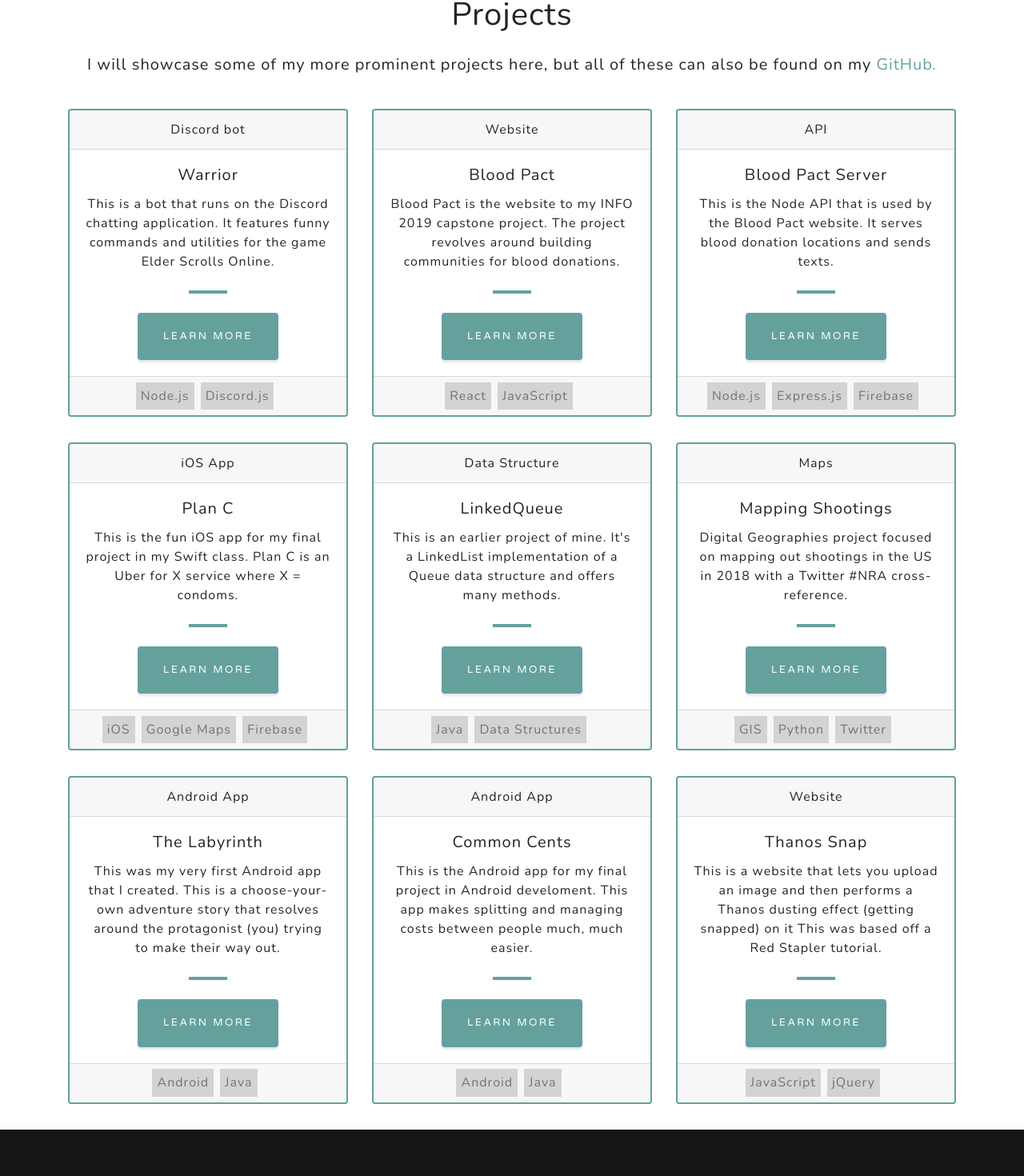
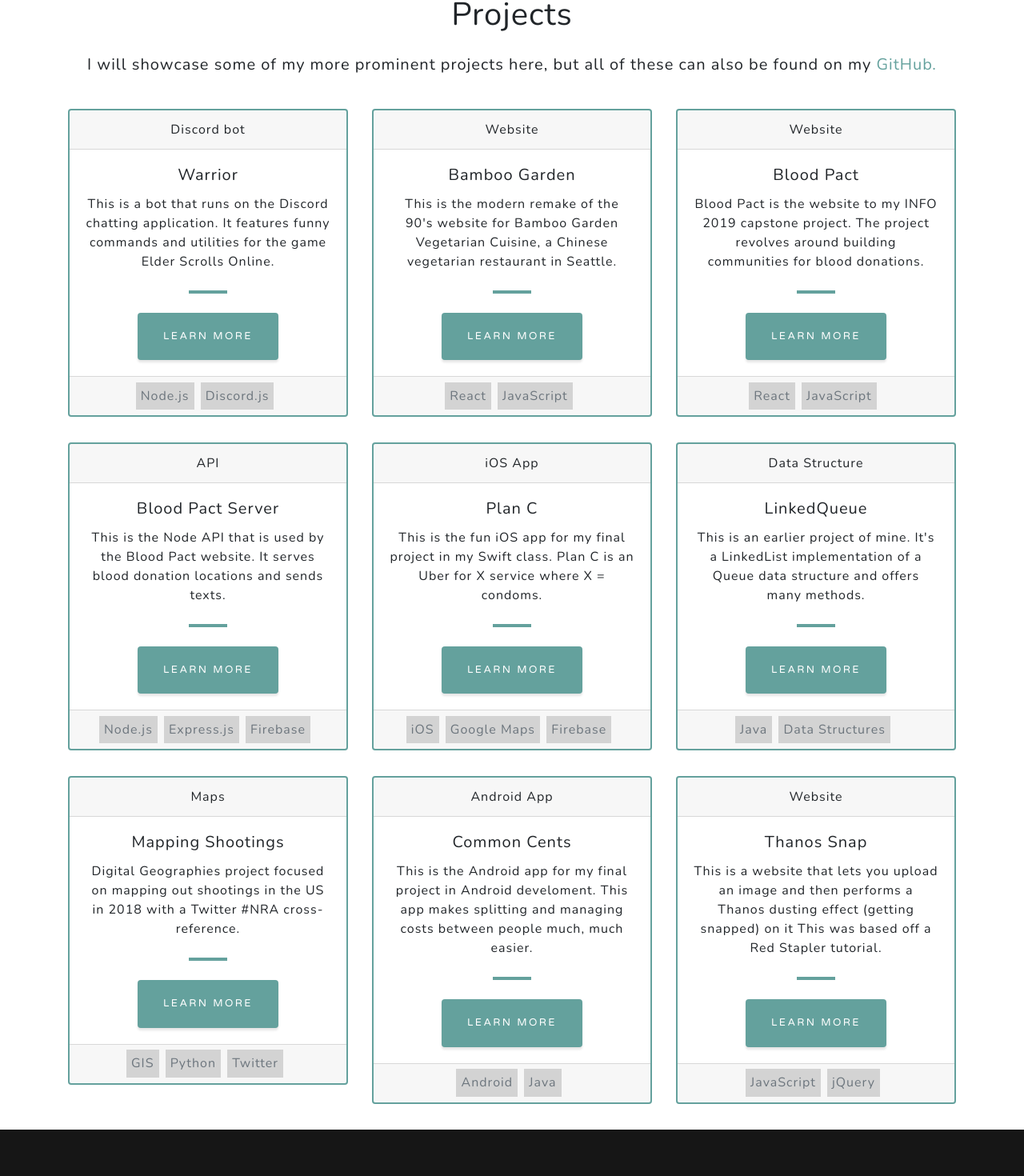
Before and after one commit to natetan/about, a React (Create React App) app: page / in a window 1280 px wide. Shown: the part 1286-2756 px from the top of the page at 80% size. Built offline with nearby package versions, Linux system fonts and the light colour scheme.

Commit message:
Add bg proj

```diff
--- a/src/components/ProjectsPage/ProjectsPage.js
+++ b/src/components/ProjectsPage/ProjectsPage.js
@@ -10,7 +10,7 @@ export default class ProjectsPage extends Component {
   render() {
     let projects = Object.keys(strings.projects).map((item, index) => {
       return (
-        <Col md={4} key={index}>
+        <Col md={6} lg={4} key={index}>
           <ProjectCard project={strings.projects[item]} />
         </Col>
       )
--- a/src/resources/strings.json
+++ b/src/resources/strings.json
@@ -40,6 +40,13 @@
       "url": "https://github.com/natetan/warrior",
       "tags": ["Node.js", "Discord.js"]
     },
+    "bgadmin": {
+      "projectName": "Bamboo Garden",
+      "blurb": "Website",
+      "desc": "This is the modern remake of the 90's website for Bamboo Garden Vegetarian Cuisine, a Chinese vegetarian restaurant in Seattle.",
+      "url": "https://github.com/natetan/bgadmin",
+      "tags": ["React", "JavaScript"]
+    },
     "bp": {
       "projectName": "Blood Pact",
       "blurb": "Website",
@@ -75,13 +82,6 @@
       "url": "https://github.com/kuo22/tweet-frequency-map",
       "tags": ["GIS", "Python", "Twitter"]
     },
-    "labyrinth": {
-      "projectName": "The Labyrinth",
-      "blurb": "Android App",
-      "desc": "This was my very first Android app that I created. This is a choose-your-own adventure story that resolves around the protagonist (you) trying to make their way out.",
-      "url": "https://github.com/natetan/labyrinth",
-      "tags": ["Android", "Java"]
-    },
     "common_cents": {
       "projectName": "Common Cents",
       "blurb": "Android App",
```
Also changed, not shown: 1 other file (tests, documents, lock files or other folders).
